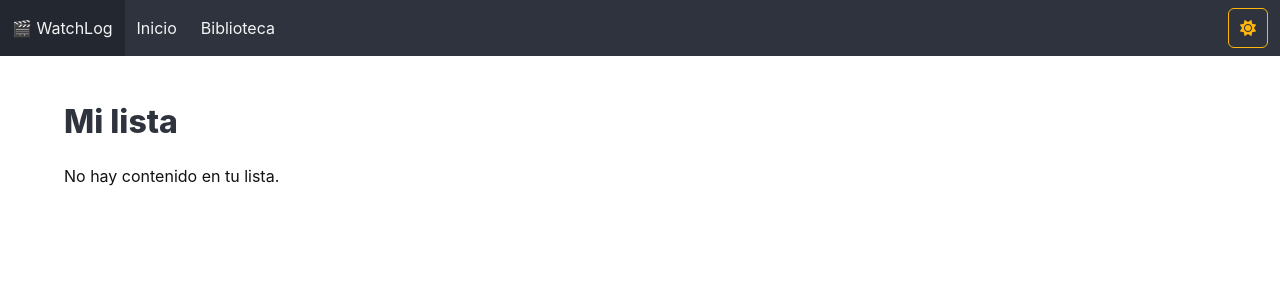
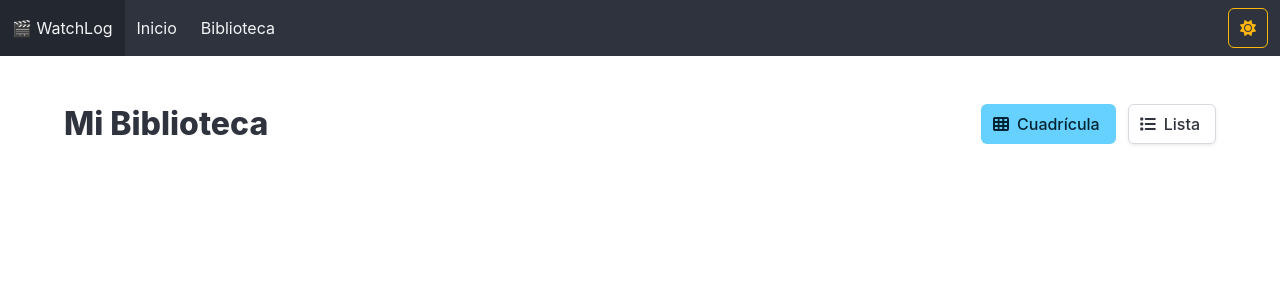
Before and after one commit to lucas29951/watchlog, an Angular app: page /library in a window 1280 px wide. Shown: the top 300 px of the page. Built offline with nearby package versions, Linux system fonts and the light colour scheme.

Commit message:
Actualizacion de la estructura del componente

```diff
--- a/src/app/features/library/library.component.html
+++ b/src/app/features/library/library.component.html
@@ -1,12 +1,46 @@
 <section class="section">
     <div class="container">
-        <h1 class="title">Mi lista</h1>
-        <div class="columns is-multiline">
+        <div class="level">
+            <div class="level-left">
+                <h1 class="title">Mi Biblioteca</h1>
+            </div>
+            <div class="level-right buttons">
+                <button class="button" [class.is-info]="viewMode === 'grid'" (click)="switchView('grid')">
+                    <span class="icon"><i class="fas fa-th"></i></span>
+                    <span>Cuadrícula</span>
+                </button>
+                <button class="button" [class.is-info]="viewMode === 'list'" (click)="switchView('list')">
+                    <span class="icon"><i class="fas fa-list"></i></span>
+                    <span>Lista</span>
+                </button>
+            </div>
+        </div>
+
+        <div *ngIf="viewMode === 'grid'" class="columns is-multiline">
             <div class="column is-one-quarter" *ngFor="let media of list">
                 <app-media-card [media]="media"></app-media-card>
-                <button class="button is-danger is-small mt-2" (click)="remove(media.imdbID)">Eliminar</button>
             </div>
         </div>
-        <p *ngIf="list.length === 0">No hay contenido en tu lista.</p>
+
+        <div *ngIf="viewMode === 'list'" class="media-list">
+            <div class="box" *ngFor="let media of list">
+                <article class="media">
+                    <figure class="media-left thumbnail-list-view">
+                        <img [src]="media.Poster" alt="{{ media.Title }}">
+                    </figure>
+                    <div class="media-content">
+                        <h1 class="title is-5 title-flex">
+                            {{ media.Title }}
+                            <div class="rating-circle" *ngIf="media.imdbRating !== undefined" [ngClass]="getRatingColor(media.imdbRating)">
+                                <span>{{ media.imdbRating }}</span>
+                            </div>
+                        </h1>
+                        <p class="subtitle is-6">{{ media.Year }} - {{ media.Type }}</p>
+                        <p class="subtitle is-6">Director: {{ media.Director }}</p>
+                        <p class="subtitle is-6">Genero: {{ media.Genre }}</p>
+                    </div>
+                </article>
+            </div>
+        </div>
     </div>
 </section>
```
